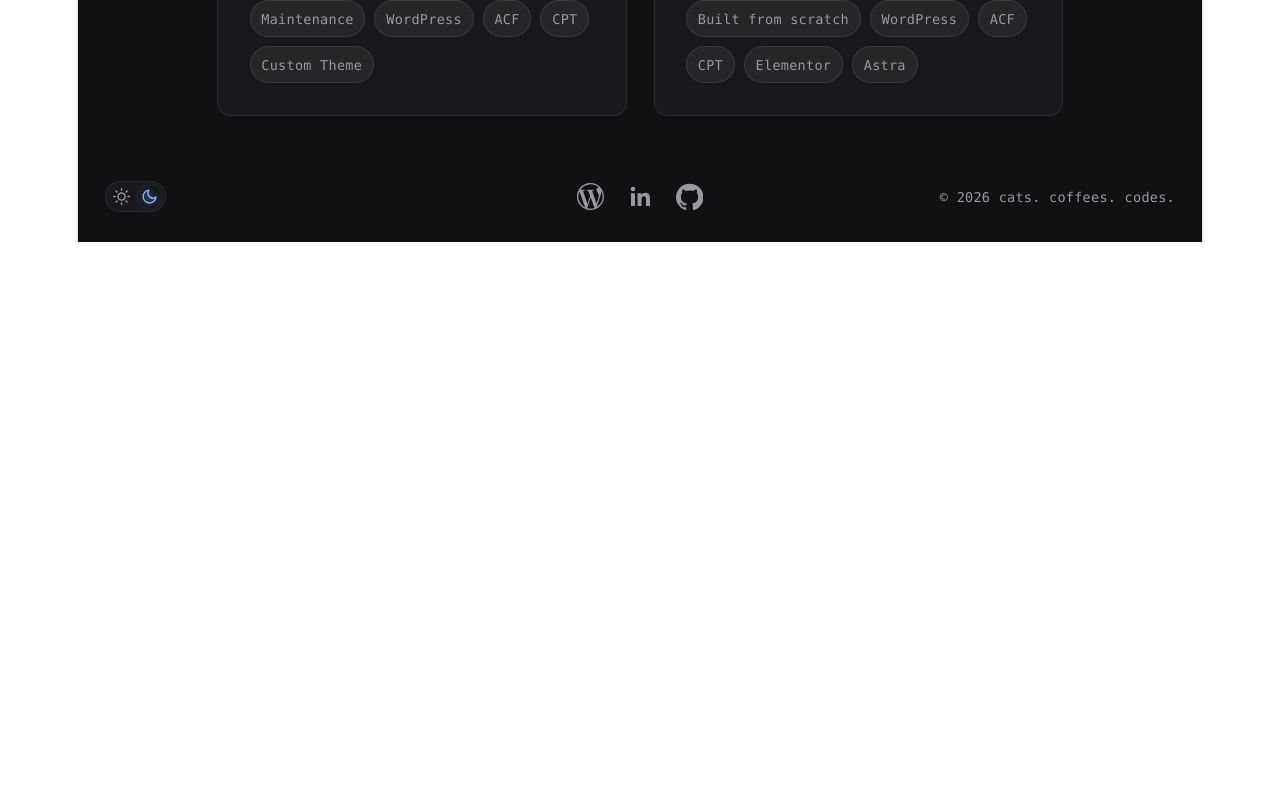
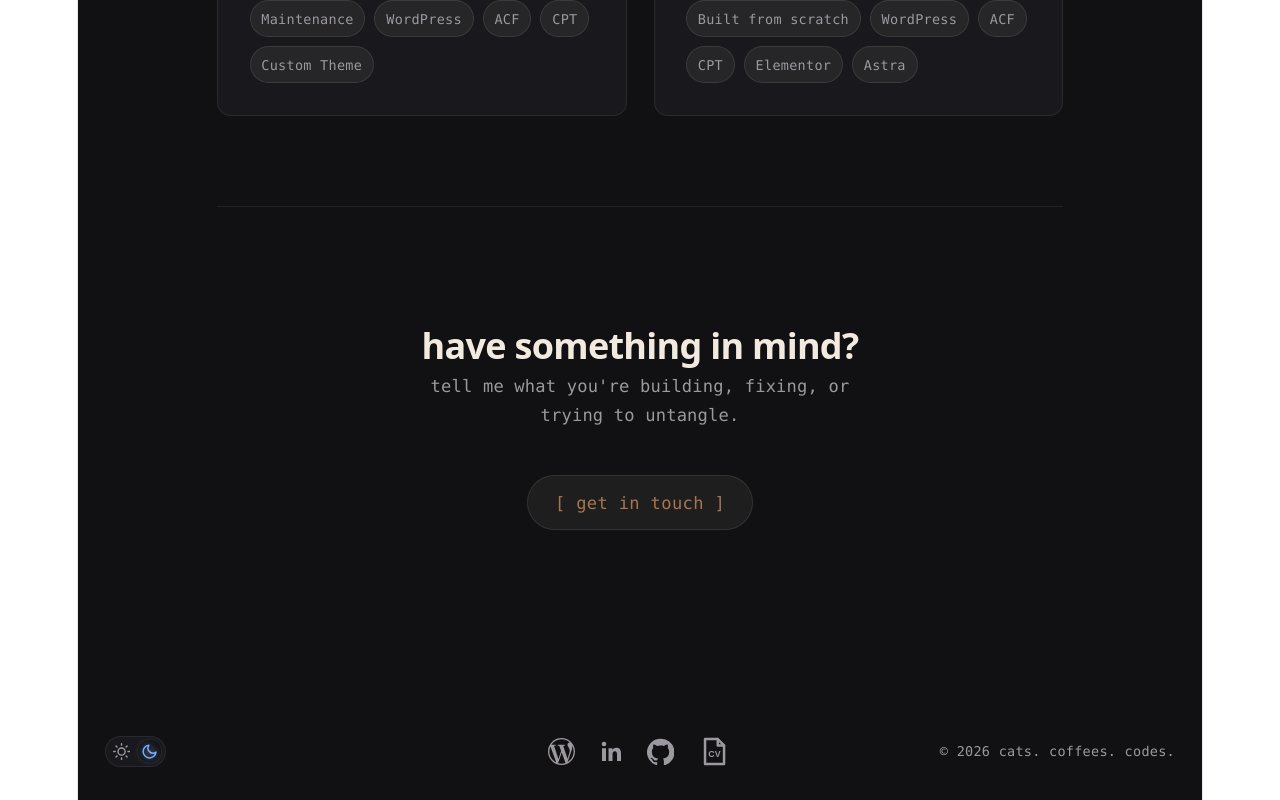
Before and after one commit to astrobunnydev/cats-coffees-codes, a React (Vite) app: page /codes in a window 1280 px wide. Shown: the part 2373-3173 px from the top of the page. Before the commit the page ends 2615 px from the top, so only its background shows below. Built offline with nearby package versions, Linux system fonts and the light colour scheme.

Commit message:
Add get-in-touch CTA to codes page and move CV to footer
Adds a quiet closing CTA section to the codes page, sharpens the
neon hover glow on the nav brand and CTA button, and relocates the
CV link from the cats page into the global footer as an icon so
it's available on every page.

```diff
--- a/src/App.css
+++ b/src/App.css
@@ -153,11 +153,9 @@
 .site-nav__brand:hover {
   color: color-mix(in srgb, var(--color-coffee) 55%, white);
   text-shadow:
-    0 0 4px currentColor,
-    0 0 10px currentColor,
-    0 0 7px var(--color-coffee),
-    0 0 18px var(--color-coffee),
-    0 0 24px var(--color-coffee);
+    0 0 1px currentColor,
+    0 0 3px currentColor,
+    0 0 9px var(--color-coffee);
 }
 
 :root[data-theme="light"] .site-nav__brand:hover {
@@ -458,22 +456,6 @@
     monospace;
   font-size: clamp(0.95rem, 1.6vw, 1.1rem);
   line-height: 1.7;
-}
-
-.page__cv-link {
-  display: inline-block;
-  margin-top: 1.25rem;
-
-  color: var(--color-coffee);
-  text-decoration-color: rgba(168, 117, 79, 0.55);
-
-  font-family:
-    "SFMono-Regular",
-    Consolas,
-    "Liberation Mono",
-    monospace;
-  font-size: 0.85rem;
-  letter-spacing: 0.04em;
 }
 
 .what {
@@ -789,6 +771,102 @@
   }
 }
 
+.cta {
+  margin-top: 5rem;
+  padding: 7rem 0 8rem;
+  border-top: 1px solid var(--color-border);
+  text-align: center;
+}
+
+.cta__heading {
+  margin: 0 0 0.75rem;
+  font-size: clamp(1.5rem, 3vw, 2rem);
+  font-weight: 700;
+  letter-spacing: -0.02em;
+}
+
+.cta__subheading {
+  max-width: 26rem;
+  margin: 0 auto 2.5rem;
+
+  color: var(--color-text-muted);
+
+  font-family:
+    "SFMono-Regular",
+    Consolas,
+    "Liberation Mono",
+    monospace;
+  font-size: 0.95rem;
+  line-height: 1.7;
+}
+
+.cta__button {
+  position: relative;
+  display: inline-flex;
+  align-items: center;
+
+  padding: 0.75rem 1.5rem;
+
+  background: var(--color-tint);
+  border: 1px solid var(--color-tint-border);
+  border-radius: 999px;
+
+  color: var(--color-coffee);
+  text-decoration: none;
+
+  font-family:
+    "SFMono-Regular",
+    Consolas,
+    "Liberation Mono",
+    monospace;
+  font-size: 0.95rem;
+  letter-spacing: 0.02em;
+
+  transition:
+    color 160ms ease,
+    border-color 160ms ease,
+    background 160ms ease,
+    text-shadow 250ms ease;
+}
+
+.cta__button:hover,
+.cta__button:focus-visible {
+  border-color: rgba(168, 117, 79, 0.4);
+  background: var(--color-surface);
+  color: color-mix(in srgb, var(--color-coffee) 55%, white);
+  text-shadow:
+    0 0 1px currentColor,
+    0 0 3px currentColor,
+    0 0 9px var(--color-coffee);
+}
+
+:root[data-theme="light"] .cta__button:hover,
+:root[data-theme="light"] .cta__button:focus-visible {
+  color: var(--color-coffee);
+}
+
+.cta__arrow {
+  position: absolute;
+  top: 0.5rem;
+  right: 0.6rem;
+
+  color: var(--color-coffee);
+  font-size: 0.75rem;
+  line-height: 1;
+
+  opacity: 0;
+  transform: translate(-3px, 3px);
+  transition:
+    opacity 200ms ease,
+    transform 200ms ease;
+}
+
+.cta__button:hover .cta__arrow,
+.cta__button:focus-visible .cta__arrow {
+  opacity: 1;
+  transform: translate(0, 0);
+}
+
 a {
   color: var(--color-link);
   text-decoration-color: rgba(197, 138, 90, 0.55);
@@ -841,6 +919,11 @@ a:hover {
 .site-footer__icon {
   width: 1.5rem;
   height: 1.5rem;
+}
+
+.cv-icon {
+  width: 1.95rem;
+  height: 1.95rem;
 }
 
 .site-footer__copyright {
@@ -1009,6 +1092,11 @@ a:hover {
     height: 1.35rem;
   }
 
+  .cv-icon {
+    width: 1.75rem;
+    height: 1.75rem;
+  }
+
   .page {
     padding: 6.5rem 1.25rem 6rem;
   }
@@ -1020,4 +1108,8 @@ a:hover {
   .process__card {
     padding: 1.5rem;
   }
+
+  .cta {
+    padding: 5rem 0 5.5rem;
+  }
 }
--- a/src/components/Layout.jsx
+++ b/src/components/Layout.jsx
@@ -186,6 +186,40 @@ function Layout() {
               />
             </svg>
           </a>
+
+          <a
+            className="site-footer__link"
+            href="/ria-gino-cv.pdf"
+            target="_blank"
+            rel="noreferrer"
+            aria-label="View Ria Gino's CV (PDF)"
+          >
+            <svg
+              className="site-footer__icon cv-icon"
+              viewBox="0 0 24 24"
+              fill="none"
+              stroke="currentColor"
+              strokeWidth="1.7"
+              strokeLinecap="round"
+              strokeLinejoin="round"
+              aria-hidden="true"
+            >
+              <path d="M5.5 3.5h8.7l4.3 4.3v12.7H5.5z" />
+              <path d="M14.2 3.5v4.3h4.3" />
+              <text
+                x="12"
+                y="16"
+                textAnchor="middle"
+                fill="currentColor"
+                stroke="none"
+                fontSize="6"
+                fontWeight="600"
+                fontFamily="Arial, sans-serif"
+              >
+                CV
+              </text>
+            </svg>
+          </a>
         </div>
         </div>
 
--- a/src/pages/Cats.jsx
+++ b/src/pages/Cats.jsx
@@ -8,14 +8,6 @@ function Cats() {
     <section className="page page--placeholder">
       <h1 className="page__title">cats.</h1>
       <p className="page__intro">coming soon: cat photos incoming.</p>
-      <a
-        className="page__cv-link"
-        href="/ria-gino-cv.pdf"
-        target="_blank"
-        rel="noreferrer"
-      >
-        view my CV (PDF)
-      </a>
     </section>
   )
 }
--- a/src/pages/Codes.jsx
+++ b/src/pages/Codes.jsx
@@ -205,6 +205,21 @@ function Codes() {
           ))}
         </ul>
       </div>
+
+      <div className="cta">
+        <h2 className="cta__heading">have something in mind?</h2>
+        <p className="cta__subheading">
+          tell me what you're building, fixing, or trying to untangle.
+        </p>
+        <a
+          className="cta__button"
+          href="https://riagino.info/"
+          target="_blank"
+          rel="noreferrer"
+        >
+          [ get in touch ] <span className="cta__arrow" aria-hidden="true">↗</span>
+        </a>
+      </div>
     </section>
   )
 }
```
